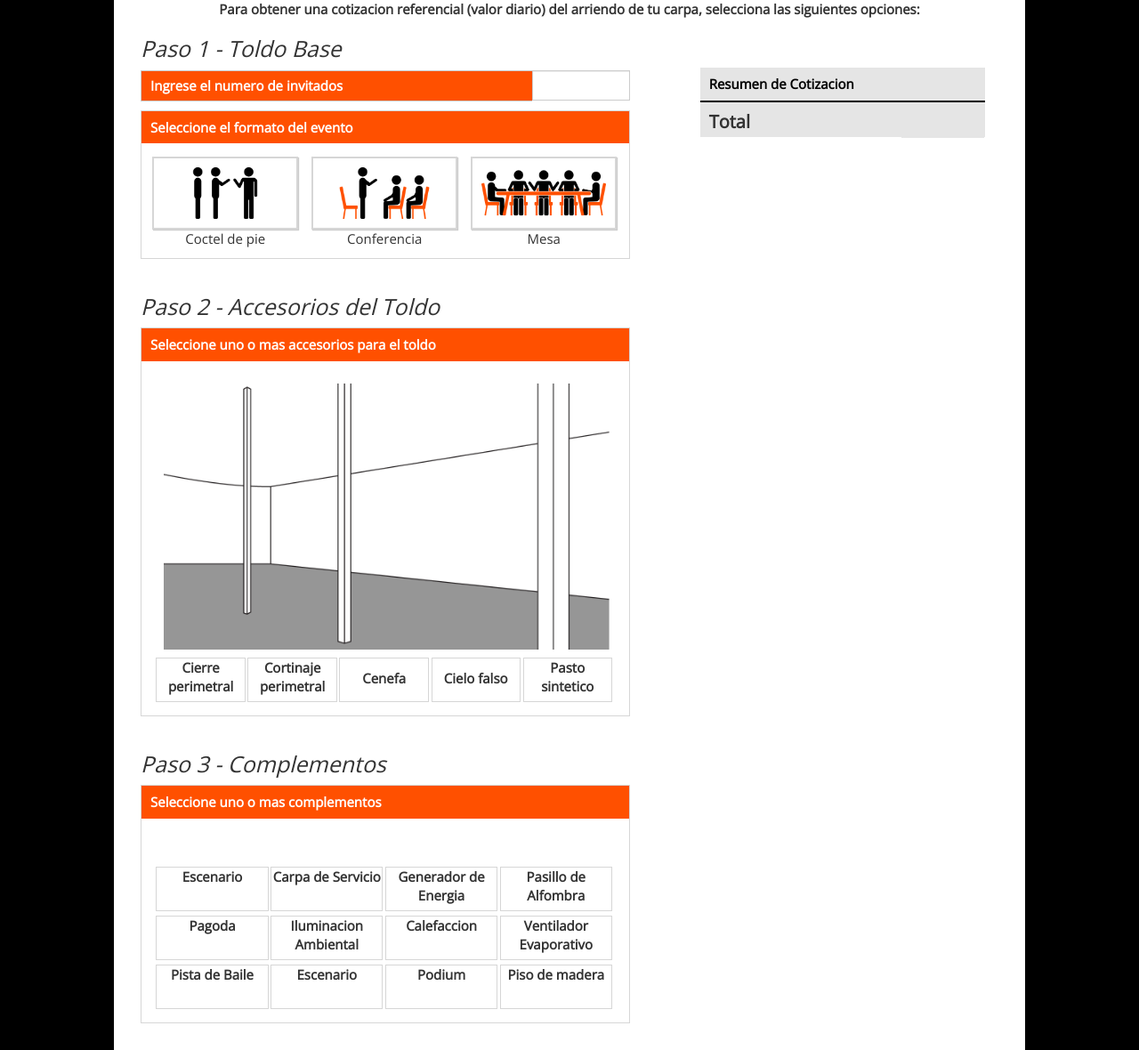
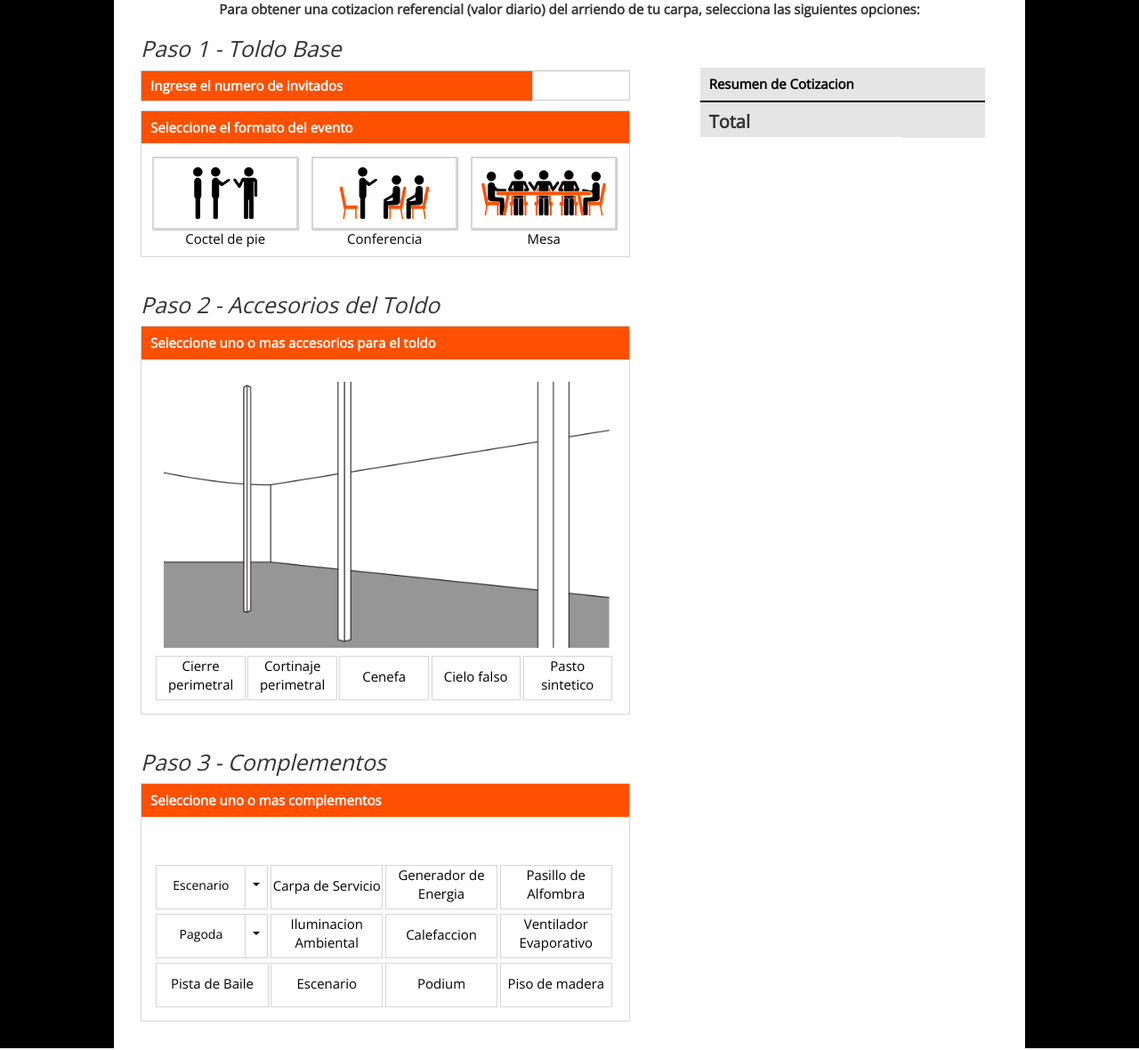
Before and after one commit to jovicon/Steward-Carpas, a PHP site: page / in a window 1280 px wide. Shown: the whole page at 89% size. Run offline with PHP 8.4, Linux system fonts and the light colour scheme.

Commit message:
actualizacion del 02/04/2017

```diff
--- a/css/paso2.css
+++ b/css/paso2.css
@@ -34,6 +34,11 @@ input[type="checkbox"]:checked + label {
   color:white;
 }
 
+label {
+  font-weight: normal;
+  color:#000;
+}
+
 .sel-button {
   width:19.5%;
   height:5rem;
@@ -54,6 +59,7 @@ input[type="checkbox"]:checked + label {
 }
 
 .esp-margin {
+  padding-top: 1.2rem;
+  vertical-align: middle;
   display: inline-block;
-  margin-top: 1.2rem;
 }
--- a/css/paso3.css
+++ b/css/paso3.css
@@ -3,3 +3,42 @@
 .sel-button-2 {
   width:24.5%;
 }
+
+/* editing bootstrap styles */
+
+.btn-group {
+  margin-bottom: 5px;
+}
+
+.btn {
+  background-color: #fff;
+  color:#000;
+  border:solid 1px rgba(204,204,204,0.8);
+  border-radius:0px;
+}
+
+.bitem-left {
+  width:80%;
+}
+
+.bitem-right {
+  width: 20%;
+}
+
+label {
+  height: 5rem;
+}
+
+label > p {
+  margin-top:0.6rem;
+  padding:0;
+}
+
+label > span.caret {
+  margin-top:0.7rem;
+}
+
+.esp-margin2 {
+  padding-top: 0.7rem;
+  display: block;
+}
--- a/home.html
+++ b/home.html
@@ -1,5 +1,6 @@
 <!DOCTYPE html>
 <html>
+
   <head>
 
     <meta charset="utf-8">
@@ -120,11 +121,29 @@
 
               <div class="aside-margin margin-bottom">
 
-                <input id="check21" type="checkbox" name="" value="Escenario">
-                <label class="sel-button sel-button-2" for="check21">Escenario</label>
+                <div class="btn-group sel-button-2">
+
+                  <input id="check21" type="checkbox" name="" value="Escenario">
+                  <label class="btn bitem-left" for="check21"><p>Escenario</p></label>
+                  <label class="btn bitem-right dropdown-toggle" data-toggle="dropdown" aria-haspopup="true" aria-expanded="false" >
+
+                    <span class="caret"></span>
+                    <span class="sr-only">Toggle Dropdown</span>
+
+                  </label>
+
+                  <ul class="dropdown-menu" role="menu">
+                        <li><a href="#">Solo DJ (2 modulos)</a></li>
+                        <li><a href="#">Oequesta (5 pers.)(10modulos)</a></li>
+                        <li><a href="#">Orquestas (10 pers.)(12 modulos)</a></li>
+                  </ul>
+
+                </div>
+
+
 
                 <input id="check22" type="checkbox" name="" value="Carpa de Servicio">
-                <label class="sel-button sel-button-2" for="check22">Carpa de Servicio</label>
+                <label class="sel-button sel-button-2" for="check22"> <span class="esp-margin">Carpa de Servicio</span></label>
 
                 <input id="check23" type="checkbox" name="" value="Generador de Energia">
                 <label class="sel-button sel-button-2" for="check23">Generador de Energia</label>
@@ -132,29 +151,45 @@
                 <input id="check24" type="checkbox" name="" value="Pasillo de Alfombra">
                 <label class="sel-button sel-button-2" for="check24">Pasillo de Alfombra</label>
 
-                <input id="check25" type="checkbox" name="" value="Pagoda">
-                <label class="sel-button sel-button-2" for="check25">Pagoda</label>
+                <div class="btn-group sel-button-2">
+
+                  <input id="check25" type="checkbox" name="" value="Pagoda">
+                  <label class="btn bitem-left" for="check25"><p>Pagoda</p></label>
+                  <label class="btn bitem-right dropdown-toggle" data-toggle="dropdown" aria-haspopup="true" aria-expanded="false" >
+
+                    <span class="caret"></span>
+                    <span class="sr-only">Toggle Dropdown</span>
+
+                  </label>
+
+                  <ul class="dropdown-menu" role="menu">
+                    <li><a href="#">3x3 metros</a></li>
+                    <li><a href="#">4x4 metros</a></li>
+                    <li><a href="#">5x5 metros</a></li>
+                  </ul>
+
+                </div>
 
                 <input id="check26" type="checkbox" name="" value="Iluminacion Ambiental">
                 <label class="sel-button sel-button-2" for="check26">Iluminacion Ambiental</label>
 
                 <input id="check27" type="checkbox" name="" value="Calefaccion">
-                <label class="sel-button sel-button-2" for="check27">Calefaccion</label>
+                <label class="sel-button sel-button-2" for="check27"><span class="esp-margin">Calefaccion</span></label>
 
                 <input id="check28" type="checkbox" name="" value="Ventilador Evaporativo">
                 <label class="sel-button sel-button-2" for="check28">Ventilador Evaporativo</label>
 
                 <input id="check29" type="checkbox" name="" value="Pista de Baile">
-                <label class="sel-button sel-button-2" for="check29">Pista de Baile</label>
+                <label class="sel-button sel-button-2" for="check29"><span class="esp-margin">Pista de Baile</span></label>
 
                 <input id="check210" type="checkbox" name="" value="Escenario">
-                <label class="sel-button sel-button-2" for="check210">Escenario</label>
+                <label class="sel-button sel-button-2" for="check210"><span class="esp-margin">Escenario</span></label>
 
                 <input id="check211" type="checkbox" name="" value="Podium">
-                <label class="sel-button sel-button-2" for="check211">Podium</label>
+                <label class="sel-button sel-button-2" for="check211"><span class="esp-margin">Podium</span></label>
 
                 <input id="check212" type="checkbox" name="" value="Piso de madera">
-                <label class="sel-button sel-button-2" for="check212">Piso de madera</label>
+                <label class="sel-button sel-button-2" for="check212"><span class="esp-margin">Piso de madera</span></label>
 
               </div>
 
```
